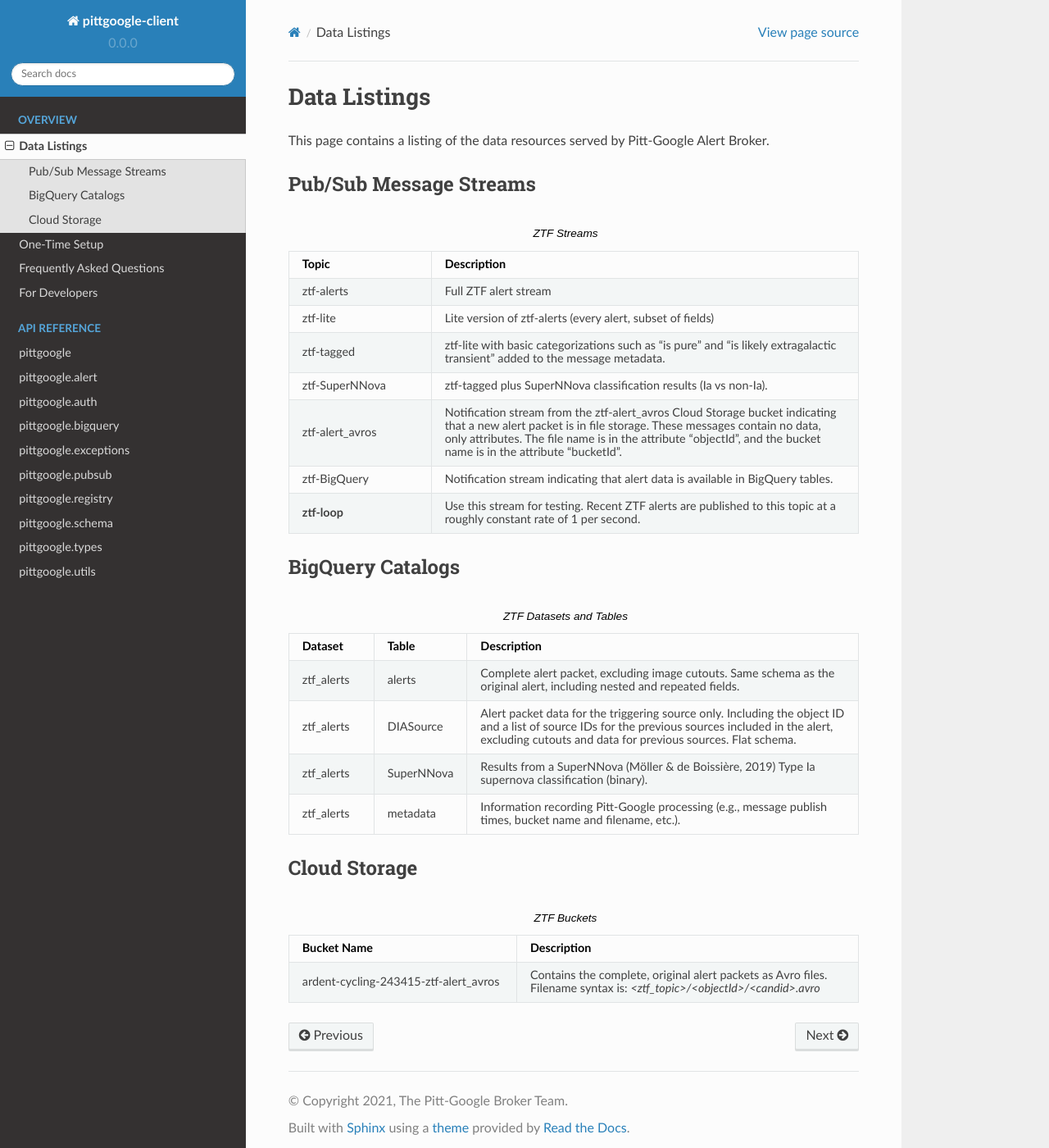
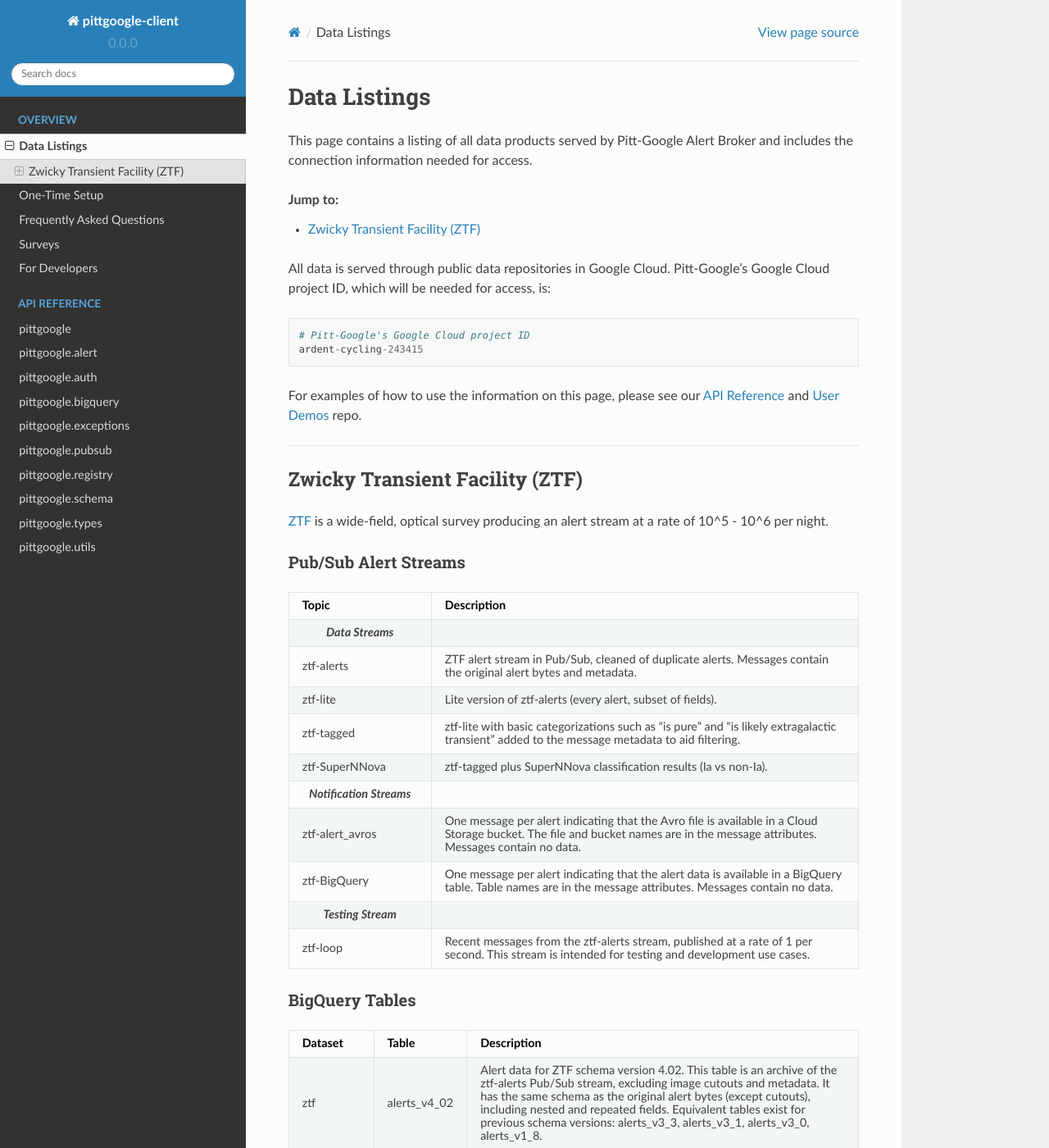
Before and after one commit to mwvgroup/pittgoogle-client, a Sphinx documentation site: the page built from docs/source/listings.rst, in a window 1280 px wide and 1400 px high. Shown: the whole window at 82% size. Built offline with Sphinx 7.4.7 and the Read the Docs theme 2.0.0, drawn with Linux system fonts in a browser that asks for light colours; some of the changed text lies outside the part shown.

Commit message:
Improve listings and survey documentation  (#56)
* Add a section for survey documentation with page for ZTF.

* Reorg listings based on survey, then data product.

* fix up listings text

* fix subscription example

* update team name

```diff
--- a/docs/source/conf.py
+++ b/docs/source/conf.py
@@ -21,7 +21,7 @@
 # -- Project information -----------------------------------------------------
 
 project = "pittgoogle-client"
-copyright = "2021, The Pitt-Google Broker Team"
+copyright = "2021, The Pitt-Google Alert Broker Team"
 author = "Troy Raen"
 
 # The full version, including alpha/beta/rc tags
--- a/docs/source/index.rst
+++ b/docs/source/index.rst
@@ -20,6 +20,7 @@
     listings
     one-time-setup/index
     faq/index
+    surveys/index
     for-developers/index
 
 .. toctree::
--- a/docs/source/listings.rst
+++ b/docs/source/listings.rst
@@ -1,14 +1,42 @@
+.. _listings:
+
 Data Listings
 =============
 
-This page contains a listing of the data resources served by Pitt-Google Alert Broker.
+This page contains a listing of all data products served by Pitt-Google Alert Broker and includes the connection information needed for access.
 
-.. _data pubsub:
+.. contents:: Jump to:
+    :depth: 1
+    :local:
 
-Pub/Sub Message Streams
-------------------------
+All data is served through public data repositories in Google Cloud.
+Pitt-Google's Google Cloud project ID, which will be needed for access, is:
 
-.. list-table:: ZTF Streams
+.. code-block::
+
+    # Pitt-Google's Google Cloud project ID
+    ardent-cycling-243415
+
+For examples of how to use the information on this page, please see our :ref:`API Reference <api reference>` and `User Demos <https://github.com/mwvgroup/pittgoogle-user-demos/>`__ repo.
+
+-------------------------
+
+..
+    Tables below use ':class: tight-table' so that longer blocks of text will wrap
+    instead of rendering as a single line per row with a horizontal scroll bar.
+    The class is defined in docs/source/_static/css/custom.css.
+
+.. _data ztf:
+
+Zwicky Transient Facility (ZTF)
+-------------------------------
+
+:ref:`ZTF <survey ztf>` is a wide-field, optical survey producing an alert stream at a rate of 10^5 - 10^6 per night.
+
+Pub/Sub Alert Streams
+^^^^^^^^^^^^^^^^^^^^^
+
+.. list-table::
     :class: tight-table
     :widths: 25 75
     :header-rows: 1
@@ -16,39 +44,45 @@
     * - Topic
       - Description
 
+    * - .. centered:: *Data Streams*
+      -
+
     * - ztf-alerts
-      - Full ZTF alert stream
+      - ZTF alert stream in Pub/Sub, cleaned of duplicate alerts.
+        Messages contain the original alert bytes and metadata.
 
     * - ztf-lite
-      - Lite version of ztf-alerts (every alert, subset of fields)
+      - Lite version of ztf-alerts (every alert, subset of fields).
 
     * - ztf-tagged
-      - ztf-lite with basic categorizations such as “is pure” and “is likely extragalactic
-        transient” added to the message metadata.
+      - ztf-lite with basic categorizations such as "is pure" and “is likely extragalactic
+        transient” added to the message metadata to aid filtering.
 
     * - ztf-SuperNNova
       - ztf-tagged plus SuperNNova classification results (Ia vs non-Ia).
 
+    * - .. centered:: *Notification Streams*
+      -
+
     * - ztf-alert_avros
-      - Notification stream from the ztf-alert_avros Cloud Storage bucket indicating
-        that a new alert packet is in file storage.
-        These messages contain no data, only attributes.
-        The file name is in the attribute "objectId",
-        and the bucket name is in the attribute "bucketId".
+      - One message per alert indicating that the Avro file is available in a Cloud Storage bucket.
+        The file and bucket names are in the message attributes. Messages contain no data.
 
     * - ztf-BigQuery
-      - Notification stream indicating that alert data is available in BigQuery tables.
+      - One message per alert indicating that the alert data is available in a BigQuery table.
+        Table names are in the message attributes. Messages contain no data.
 
-    * - **ztf-loop**
-      - Use this stream for testing. Recent ZTF alerts are published to this topic
-        at a roughly constant rate of 1 per second.
+    * - .. centered:: *Testing Stream*
+      -
 
-.. _data bigquery:
+    * - ztf-loop
+      - Recent messages from the ztf-alerts stream, published at a rate of 1 per second.
+        This stream is intended for testing and development use cases.
 
-BigQuery Catalogs
-------------------------
+BigQuery Tables
+^^^^^^^^^^^^^^^
 
-.. list-table:: ZTF Datasets and Tables
+.. list-table::
     :class: tight-table
     :widths: 15 15 70
     :header-rows: 1
@@ -57,41 +91,37 @@
       - Table
       - Description
 
-    * - ztf_alerts
-      - alerts
-      - Complete alert packet, excluding image cutouts.
-        Same schema as the original alert, including nested and repeated fields.
+    * - ztf
+      - alerts_v4_02
+      - Alert data for ZTF schema version 4.02. This table is an archive of the ztf-alerts Pub/Sub stream,
+        excluding image cutouts and metadata.
+        It has the same schema as the original alert bytes (except cutouts), including nested and repeated fields.
+        Equivalent tables exist for previous schema versions: alerts_v3_3,  alerts_v3_1,  alerts_v3_0,  alerts_v1_8.
 
-    * - ztf_alerts
+    * - ztf
       - DIASource
-      - Alert packet data for the triggering source only. Including the object ID and a
-        list of source IDs for the previous sources included in the alert,
-        excluding cutouts and data for previous sources.
-        Flat schema.
+      - ZTF alert data of the DIA source that triggered the alert. Includes the object ID and a
+        list of source IDs for the previous sources included in the alert, excluding cutouts and
+        data for previous sources. The schema is flat.
 
-    * - ztf_alerts
+    * - ztf
       - SuperNNova
       - Results from a SuperNNova (Möller \& de Boissière, 2019)
         Type Ia supernova classification (binary).
 
-    * - ztf_alerts
-      - metadata
-      - Information recording Pitt-Google processing (e.g., message publish times,
-        bucket name and filename, etc.).
+Cloud Storage Buckets
+^^^^^^^^^^^^^^^^^^^^^
 
-.. _data cloud storage:
-
-Cloud Storage
-------------------------
-
-.. list-table:: ZTF Buckets
+.. list-table::
     :class: tight-table
     :widths: 40 60
     :header-rows: 1
 
-    * - Bucket Name
+    * - Bucket
       - Description
 
-    * - ardent-cycling-243415-ztf-alert_avros
-      - Contains the complete, original alert packets as Avro files.
-        Filename syntax is: `<ztf_topic>/<objectId>/<candid>.avro`
+    * - ardent-cycling-243415-ztf_alerts_v4_02
+      - Alert data for ZTF schema version 4.02. This bucket is an Avro file archive of the ztf-alerts Pub/Sub stream,
+        including image cutouts and metadata. Each alert is stored as a separate Avro file.
+        The filename syntax is: `<ztf_topic>/<objectId>/<candid>.avro`.
+        Equivalent buckets exist for previous schema versions: v3_3,  v3_1,  v3_0,  v1_8.
```
Also changed, not shown: docs/source/surveys/index.rst (added, +11 -0 lines), docs/source/surveys/ztf.rst (added, +18 -0 lines), 1 other file.
